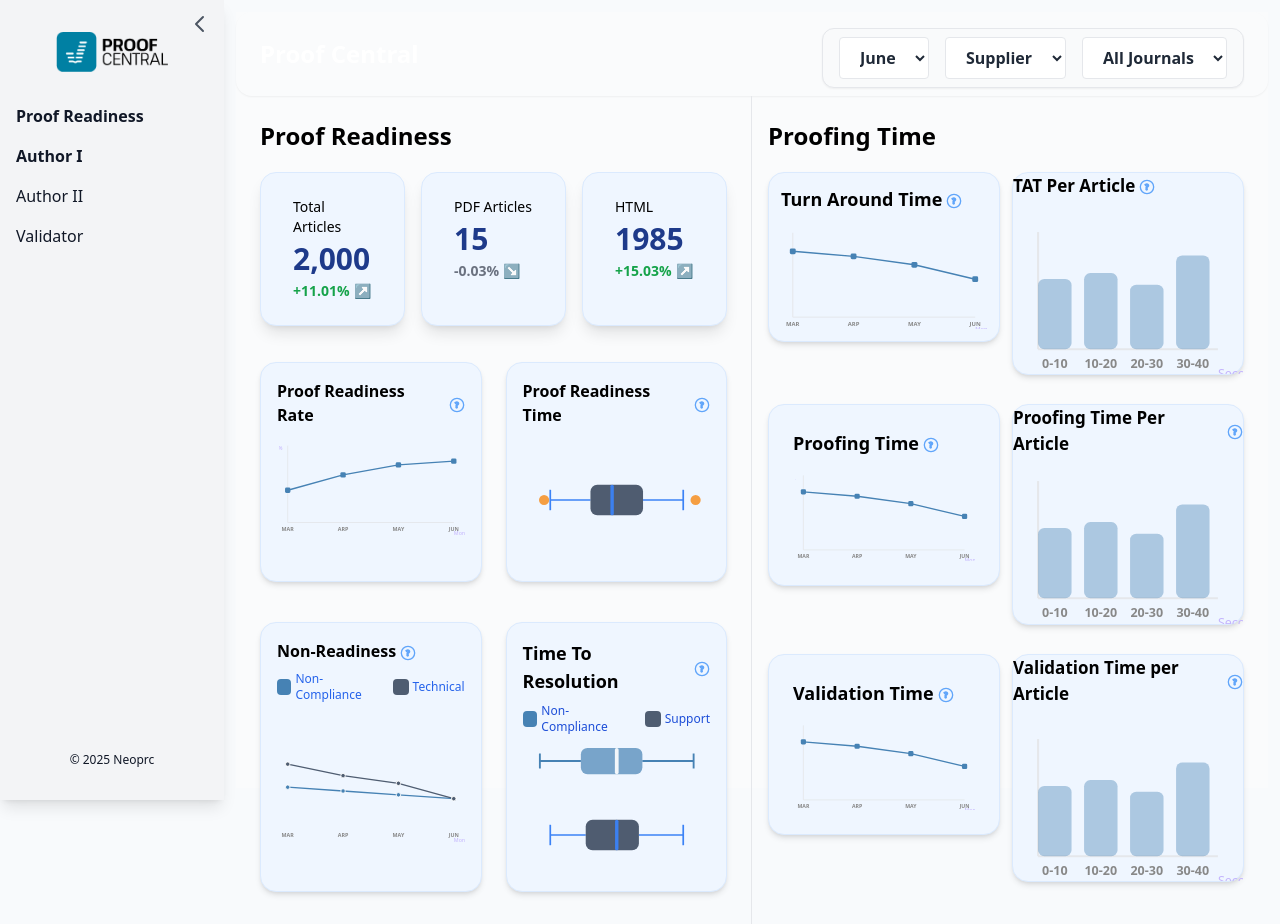
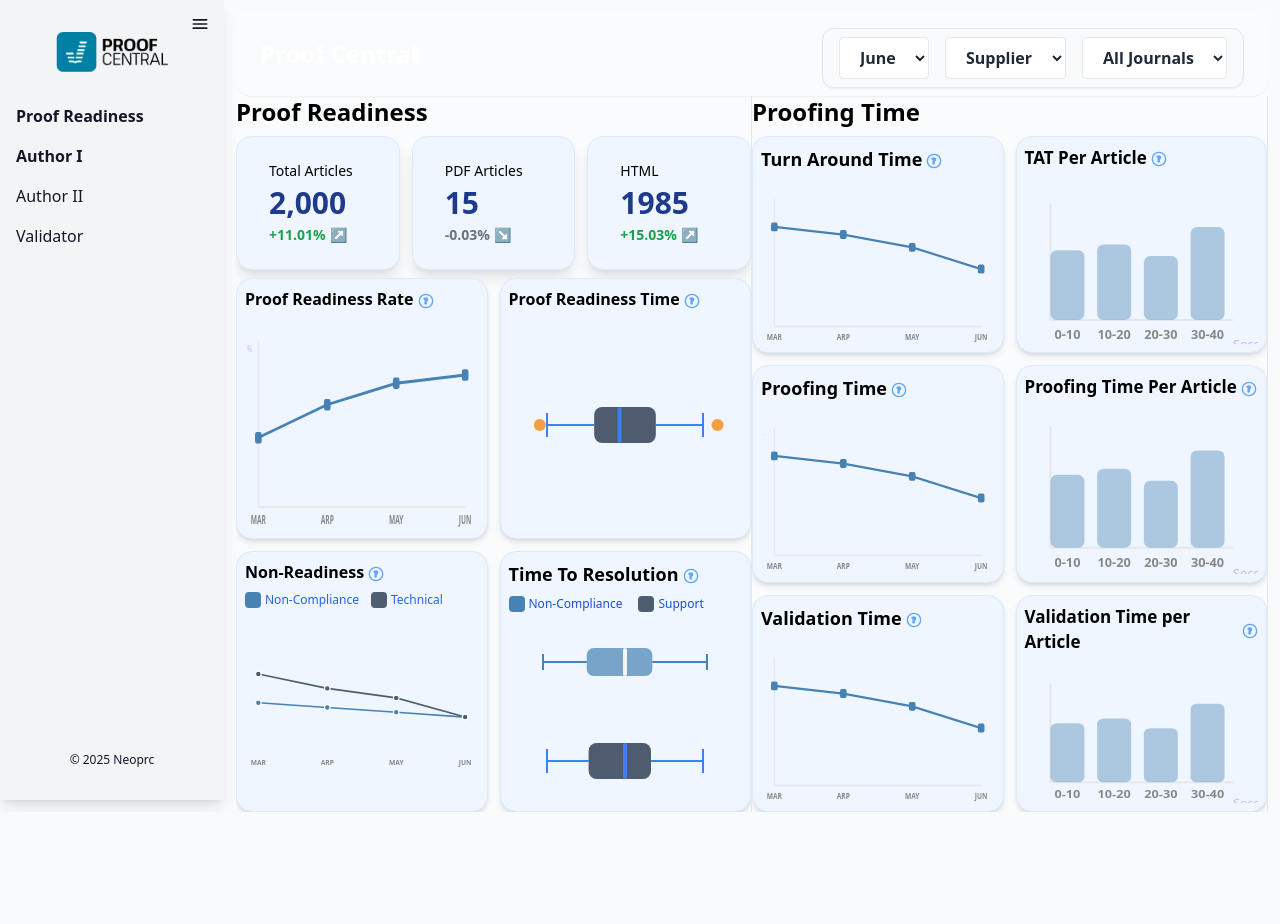
Before and after one commit to Subhashbisnoi/Neoprc-Dashboard, a React (Vite) app: page / in a window 1280 px wide. Both pictures are taken after a click on the item "Proof Readiness". After the commit the page ends 812 px from the top, so only its background shows below. Built offline with nearby package versions, Linux system fonts and the light colour scheme.

Commit message:
responsive

```diff
--- a/src/components/dashboard/Chartfornumber.jsx
+++ b/src/components/dashboard/Chartfornumber.jsx
@@ -21,7 +21,7 @@ export const ChartForNumber = ({ data, color = "#4682b4", cardTitle }) => {
   const dataWithTitle = data.map((d) => ({ ...d, cardTitle }));
   return (
     <ResponsiveContainer width="100%" height="100%">
-      <LineChart data={dataWithTitle} margin={{ top: 5, right: 5, left: 5, bottom: 5 }}>
+      <LineChart data={dataWithTitle} margin={{ top: 5, right: 5, left: 5, bottom: 12 }}>
         <XAxis
           dataKey="name"
           axisLine={false}
--- a/src/components/dashboard/Dashboard.tsx
+++ b/src/components/dashboard/Dashboard.tsx
@@ -57,14 +57,16 @@ export const Dashboard = () => {
       {sidebarOpen && (
         <aside className="w-56 bg-gray-100 text-gray-900 flex flex-col py-8 px-4 min-h-screen shadow-lg relative">
           <button
-            className="absolute top-2 right-2 w-8 h-8 flex items-center justify-center rounded-full bg-transparent hover:bg-gray-200 focus:outline-none"
+            className="absolute top-2 right-2 w-8 h-8 flex items-center justify-center rounded-full bg-transparent hover:bg-transparent focus:outline-none"
             onClick={() => setSidebarOpen(false)}
-            title="Close sidebar"
+            title="Hide sidebar"
           >
-            <span className="sr-only">Close sidebar</span>
-            {/* Left Arrow icon */}
-            <svg className="w-6 h-6 text-gray-600" fill="none" stroke="currentColor" strokeWidth="2" viewBox="0 0 24 24">
-              <path strokeLinecap="round" strokeLinejoin="round" d="M15 19l-7-7 7-7" />
+            <span className="sr-only">Hide sidebar</span>
+            {/* Hamburger icon */}
+            <svg xmlns="http://www.w3.org/2000/svg" className="h-5 w-5" fill="none" viewBox="0 0 24 24" stroke="currentColor">
+              <line x1="4" y1="7" x2="20" y2="7" stroke="currentColor" strokeWidth="2" strokeLinecap="round" />
+              <line x1="4" y1="12" x2="20" y2="12" stroke="currentColor" strokeWidth="2" strokeLinecap="round" />
+              <line x1="4" y1="17" x2="20" y2="17" stroke="currentColor" strokeWidth="2" strokeLinecap="round" />
             </svg>
           </button>
           <div className="mb-8 flex justify-center">
@@ -106,14 +108,16 @@ export const Dashboard = () => {
       <main className="flex-1 p-3 relative">
         {!sidebarOpen && (
           <button
-            className="absolute top-4 left-4 z-20 w-8 h-8 flex items-center justify-center rounded-full bg-white border border-gray-300 hover:bg-gray-100 text-black focus:outline-none shadow"
+            className="absolute top-4 left-4 z-20 w-8 h-8 flex items-center justify-center rounded-full bg-black-700 hover:bg-black-800 text-black focus:outline-none shadow"
             onClick={() => setSidebarOpen(true)}
-            title="Open sidebar"
+            title="Show sidebar"
           >
-            <span className="sr-only">Open sidebar</span>
-            {/* Right Arrow icon */}
-            <svg className="w-6 h-6 text-gray-600" fill="none" stroke="currentColor" strokeWidth="2" viewBox="0 0 24 24">
-              <path strokeLinecap="round" strokeLinejoin="round" d="M9 5l7 7-7 7" />
+            <span className="sr-only">Show sidebar</span>
+            {/* Hamburger icon */}
+            <svg xmlns="http://www.w3.org/2000/svg" className="h-5 w-5" fill="none" viewBox="0 0 24 24" stroke="currentColor">
+              <line x1="4" y1="7" x2="20" y2="7" stroke="currentColor" strokeWidth="2" strokeLinecap="round" />
+              <line x1="4" y1="12" x2="20" y2="12" stroke="currentColor" strokeWidth="2" strokeLinecap="round" />
+              <line x1="4" y1="17" x2="20" y2="17" stroke="currentColor" strokeWidth="2" strokeLinecap="round" />
             </svg>
           </button>
         )}
--- a/src/components/dashboard/DashboardMain.tsx
+++ b/src/components/dashboard/DashboardMain.tsx
@@ -43,7 +43,7 @@ const DashboardMain = ({ handleCardClick }: { handleCardClick: (key: string) =>
           />
         </DashboardCard>
       </div>
-      <div onClick={() => handleCardClick("updateQueryPerArticle") } className="h-full">
+      <div onClick={() => handleCardClick("updateQueryPerArticle") } className="h-full flex flex-col">
         <DashboardCard title={<HeadingTooltip description={headingDescriptions["Update Query % per Article (75th Percentile)"] || ""}>Update Query % per Article (75th Percentile)</HeadingTooltip>} className="h-full">
           <DashboardLineChart
             data={[
--- a/src/components/dashboard/LineChart.tsx
+++ b/src/components/dashboard/LineChart.tsx
@@ -65,7 +65,7 @@ export const DashboardLineChart = ({ data, ...props }: LineChartProps & { cardTi
   const dataWithPrev = data.map((d, i) => ({ ...d, prevValue: i > 0 ? data[i - 1].value : undefined, cardTitle: props.cardTitle }));
   return (
     <ResponsiveContainer width="100%" height="100%">
-      <LineChart data={dataWithPrev} margin={{ top: 5, right: 5, left: 5, bottom: 5 }}>
+      <LineChart data={dataWithPrev} margin={{ top: 3, right: 5, left: 5, bottom: 12 }}>
         <XAxis
           dataKey="name"
           axisLine={false}
--- a/src/components/dashboard/Proof.tsx
+++ b/src/components/dashboard/Proof.tsx
@@ -32,7 +32,7 @@ function CustomLineChart({ data, color = "#5B32C8", tooltipLabel = "%" }) {
       viewBox={`0 0 ${viewBoxW} ${viewBoxH}`}
       width="100%"
       height="100%"
-      preserveAspectRatio="xMinYMin meet"
+      preserveAspectRatio="none"
       style={{ display: "block", flex: 1 }}
     >
       {/* Axes */}
@@ -73,7 +73,7 @@ function CustomLineChart({ data, color = "#5B32C8", tooltipLabel = "%" }) {
         <text key={i} x={p.x} y={viewBoxH - padding + 18} fontSize="12" fill="#888" fontWeight="bold" textAnchor="middle">{p.name}</text>
       ))}
       {/* X axis label */}
-      <text x={viewBoxW - padding} y={viewBoxH - padding + 28} fontSize="12" fill="#C4B5FD">Month</text>
+
       {/* Tooltip */}
       {hoverIdx !== null && (
         <g>
@@ -105,7 +105,7 @@ function CustomMultiLineChart({ data, labels, tooltipLabel = "%" }) {
       viewBox={`0 0 ${viewBoxW} ${viewBoxH}`}
       width="100%"
       height="100%"
-      preserveAspectRatio="xMinYMin meet"
+      preserveAspectRatio="none"
       style={{ display: "block", flex: 1 }}
     >
       {/* Axes */}
@@ -152,7 +152,7 @@ function CustomMultiLineChart({ data, labels, tooltipLabel = "%" }) {
         return <text key={label} x={x} y={viewBoxH - padding + 18} fontSize="12" fill="#888" fontWeight="bold" textAnchor="middle">{label}</text>;
       })}
       {/* X axis label */}
-      <text x={viewBoxW - padding} y={viewBoxH - padding + 28} fontSize="12" fill="#C4B5FD">Month</text>
+
       {/* Legend */}
       <rect x={padding} y={padding - 30} width="18" height="18" rx="4" fill="#8B5CF6" />
       <text x={padding + 24} y={padding - 16} fontSize="13" fill="#8B5CF6" fontWeight="bold">Non-Compliance</text>
@@ -226,7 +226,7 @@ function MultiLineChart({ data, labels, tooltipLabel }) {
         return <text key={label} x={x} y={viewBoxH - padding + 18} fontSize="12" fill="#888" fontWeight="bold" textAnchor="middle">{label}</text>;
       })}
       {/* X axis label */}
-      <text x={viewBoxW - padding} y={viewBoxH - padding + 28} fontSize="12" fill="#C4B5FD">Month</text>
+
       {/* Tooltip */}
       {hover.line !== null && hover.idx !== null && (
         <g>
@@ -242,7 +242,7 @@ function MultiLineChart({ data, labels, tooltipLabel }) {
 
 const Proof: React.FC = () => {
   return (
-    <div className="w-full h-full bg-[#fafbfc] flex flex-col">
+    <div className="w-full h-screen bg-[#fafbfc] flex flex-col overflow-hidden">
       {/* Common Header */}
       <div className="flex flex-row items-center justify-between px-6 pt-4 pb-2 rounded-2xl shadow-sm">
   <h2 className="text-2xl font-bold mb-2 text-white">Proof Central</h2>
@@ -259,12 +259,12 @@ const Proof: React.FC = () => {
     </select>
   </div>
 </div>
-<div className="flex flex-row w-full flex-1">
+<div className="grid grid-cols-1 md:grid-cols-2 flex-1 w-full h-full gap-0 overflow-hidden">
         {/* Left Side */}
-        <div className="flex flex-col w-1/2 p-6 gap-3 border-r border-gray-200">
+        <div className="flex flex-col h-full w-full border-r border-gray-200 overflow-hidden">
           <h2 className="text-2xl font-bold mb-2 text-black">Proof Readiness</h2>
         {/* Summary Cards */}
-        <div className="flex flex-row gap-4 mb-2">
+        <div className="flex flex-row gap-3 mb-2 flex-shrink-0">
           {summaryCards.map((card, i) => (
             <div
               key={i}
@@ -277,13 +277,13 @@ const Proof: React.FC = () => {
           ))}
         </div>
         {/* 2x2 Grid for Main Charts */}
-        <div className="grid grid-cols-2 gap-6 mb-2">
+        <div className="grid grid-cols-2 grid-rows-2 gap-3 flex-1 min-h-0 h-full">
           {/* Proof Readiness Rate */}
-          <div className="rounded-2xl border border-blue-100 p-4 bg-blue-50 shadow-md flex flex-col min-h-[220px] mt-4">
+          <div className="rounded-2xl border border-blue-100 p-2 bg-blue-50 shadow-md flex flex-col h-full min-h-0 flex-1">
             <span className="block text-base font-bold text-black mb-2">
   <HeadingTooltip description={headingDescriptions["Proof Readiness Rate"] || ""}>Proof Readiness Rate</HeadingTooltip>
 </span>
-            <div className="flex-1 flex min-h-0">
+            <div className="flex-1 flex min-h-0 h-full">
               <CustomLineChart
                 data={[
                   { name: "MAR", value: 42 },
@@ -297,7 +297,7 @@ const Proof: React.FC = () => {
             </div>
           </div>
           {/* Proof Readiness Time (Boxplot, SVG, matches screenshot) */}
-          <div className="rounded-2xl border border-blue-100 p-4 bg-blue-50 shadow-md flex flex-col min-h-[220px] mt-4">
+          <div className="rounded-2xl border border-blue-100 p-2 bg-blue-50 shadow-md flex flex-col h-full min-h-0 flex-1">
             <span className="block text-base font-bold text-black mb-2">
   <HeadingTooltip description={headingDescriptions["Proof Readiness Time"] || ""}>Proof Readiness Time</HeadingTooltip>
 </span>
@@ -306,7 +306,7 @@ const Proof: React.FC = () => {
             />
           </div>
           {/* Non-Compliance Rate */}
-          <div className="rounded-2xl border border-blue-100 p-4 bg-blue-50 shadow-md flex flex-col min-h-[220px] mt-4">
+          <div className="rounded-2xl border border-blue-100 p-2 bg-blue-50 shadow-md flex flex-col h-full min-h-0 flex-1">
             <span className="block text-base font-bold text-black mb-2">
   <HeadingTooltip description={headingDescriptions["Non-proof Readiness"] || ""}>Non-Readiness</HeadingTooltip>
 </span>
@@ -321,7 +321,7 @@ const Proof: React.FC = () => {
                 <span className="text-xs text-blue-600 font-medium">Technical</span>
               </span>
             </div>
-            <div className="flex-1 flex min-h-0">
+            <div className="flex-1 flex min-h-0 h-full">
               <MultiLineChart
                 data={[
                   {
@@ -341,7 +341,7 @@ const Proof: React.FC = () => {
             </div>
           </div>
           {/* Time To Resolution (Boxplot) */}
-          <div className="rounded-2xl border border-blue-100 p-4 bg-blue-50 shadow-md flex flex-col min-h-[220px] mt-4">
+          <div className="rounded-2xl border border-blue-100 p-2 bg-blue-50 shadow-md flex flex-col h-full min-h-0 flex-1">
             <span className="block text-lg font-bold text-black mb-2">
   <HeadingTooltip description={headingDescriptions["TTR"] || ""}>Time To Resolution</HeadingTooltip>
 </span>
@@ -358,16 +358,16 @@ const Proof: React.FC = () => {
         </div>
       </div>
       {/* Right Side */}
-      <div className="flex flex-col w-1/2 pl-4 pr-6 pt-6 pb-6 gap-3">
+      <div className="flex flex-col h-full w-full border-r border-gray-200 overflow-hidden">
         <h2 className="text-2xl font-bold mb-2 text-black">Proofing Time</h2>
         {/* Chart Grid */}
-        <div className="grid grid-cols-2 gap-3 flex-1 items-start mt-0">
+        <div className="grid grid-cols-2 grid-rows-3 gap-3 flex-1 min-h-0 h-full">
           {/* 6 chart cards: 3 rows x 2 cols */}
                     {/* Left column: line charts, Right column: histograms */}
                     {/* Turn Around Time (Line) */}
-                    <div className="rounded-2xl border border-blue-100 p-3 bg-blue-50 flex flex-col shadow-md min-h-[100px]">
+                    <div className="rounded-2xl border border-blue-100 p-2 bg-blue-50 shadow-md flex flex-col h-full min-h-0 flex-1">
                         <span className="block text-lg font-bold text-black mb-2"><HeadingTooltip description={headingDescriptions["TAT"] || ""}>Turn Around Time</HeadingTooltip></span>
-                        <div className="flex-1 flex min-h-0">
+                        <div className="flex-1 flex min-h-0 h-full">
                             <CustomLineChart
                                 data={[
                                     { name: "MAR", value: 78 },
@@ -381,7 +381,7 @@ const Proof: React.FC = () => {
                         </div>
                     </div>
                     {/* TAT Per Article (Histogram) */}
-                    <div className="rounded-2xl border border-blue-100 p-0 bg-blue-50 flex flex-col shadow-md flex-1 min-h-0">
+                    <div className="rounded-2xl border border-blue-100 p-2 bg-blue-50 shadow-md flex flex-col h-full min-h-0 flex-1">
   <span className="block text-[17px] font-bold text-black mb-2 p2"><HeadingTooltip description={headingDescriptions["TAT Per Article"] || ""}>TAT Per Article</HeadingTooltip></span>
   <div className="flex-1 flex min-h-0 h-full">
     <HistogramChart
@@ -393,9 +393,9 @@ const Proof: React.FC = () => {
   </div>
 </div>
                     {/* Proofing Time (Line) */}
-                    <div className="rounded-2xl border border-blue-100 p-6 bg-blue-50 flex flex-col shadow-md min-h-[140px]">
+                    <div className="rounded-2xl border border-blue-100 p-2 bg-blue-50 shadow-md flex flex-col h-full min-h-0 flex-1">
                         <span className="block text-lg font-bold text-black mb-2"><HeadingTooltip description={headingDescriptions["Proofing Time"] || ""}>Proofing Time</HeadingTooltip></span>
-                        <div className="flex-1 flex min-h-0">
+                        <div className="flex-1 flex min-h-0 h-full">
                             <CustomLineChart
                                 data={[
                                     { name: "MAR", value: 78 },
@@ -409,7 +409,7 @@ const Proof: React.FC = () => {
                         </div>
                     </div>
                     {/* TT Per Article (Histogram) */}
-                    <div className="rounded-2xl border border-blue-100 p-0 bg-blue-50 flex flex-col shadow-md flex-1 min-h-0">
+                    <div className="rounded-2xl border border-blue-100 p-2 bg-blue-50 shadow-md flex flex-col h-full min-h-0 flex-1">
   <span className="block text-[17px] font-bold text-black mb-0"><HeadingTooltip description={headingDescriptions["Proofing Time Per Article"] || ""}>Proofing Time Per Article</HeadingTooltip></span>
   <div className="flex-1 flex min-h-0 h-full">
     <HistogramChart
@@ -421,9 +421,9 @@ const Proof: React.FC = () => {
   </div>
 </div>
                     {/* Validation Time (Line) */}
-                    <div className="rounded-2xl border border-blue-100 p-6 bg-blue-50 flex flex-col shadow-md min-h-[140px]">
+                    <div className="rounded-2xl border border-blue-100 p-2 bg-blue-50 shadow-md flex flex-col h-full min-h-0 flex-1">
                         <span className="block text-lg font-bold text-black mb-2"><HeadingTooltip description={headingDescriptions["Validation Time"] || ""}>Validation Time</HeadingTooltip></span>
-                        <div className="flex-1 flex min-h-0">
+                        <div className="flex-1 flex min-h-0 h-full">
                             <CustomLineChart
                                 data={[
                                     { name: "MAR", value: 78 },
@@ -437,7 +437,7 @@ const Proof: React.FC = () => {
                         </div>
                     </div>
                     {/* Validation Time per Article (Histogram) */}
-                    <div className="rounded-2xl border border-blue-100 p-0 bg-blue-50 flex flex-col shadow-md flex-1 min-h-0">
+                    <div className="rounded-2xl border border-blue-100 p-2 bg-blue-50 shadow-md flex flex-col h-full min-h-0 flex-1">
   <span className="block text-[17px] font-bold text-black mb-2"><HeadingTooltip description={headingDescriptions["Validation Time per Article"] || ""}>Validation Time per Article</HeadingTooltip></span>
   <div className="flex-1 flex min-h-0 h-full">
     <HistogramChart
@@ -466,7 +466,7 @@ function HistogramChart({ data, labels, color = "#4682b4", tooltipLabel = "" })
       viewBox={`0 0 ${viewBoxW} ${viewBoxH}`}
       width="100%"
       height="100%"
-      preserveAspectRatio="xMinYMin meet"
+      preserveAspectRatio="none"
       style={{ display: "block", flex: 1 }}
     >
       {/* Y axis */}
```
Also changed, not shown: src/components/dashboard/MC.tsx (+20 -12 lines).
